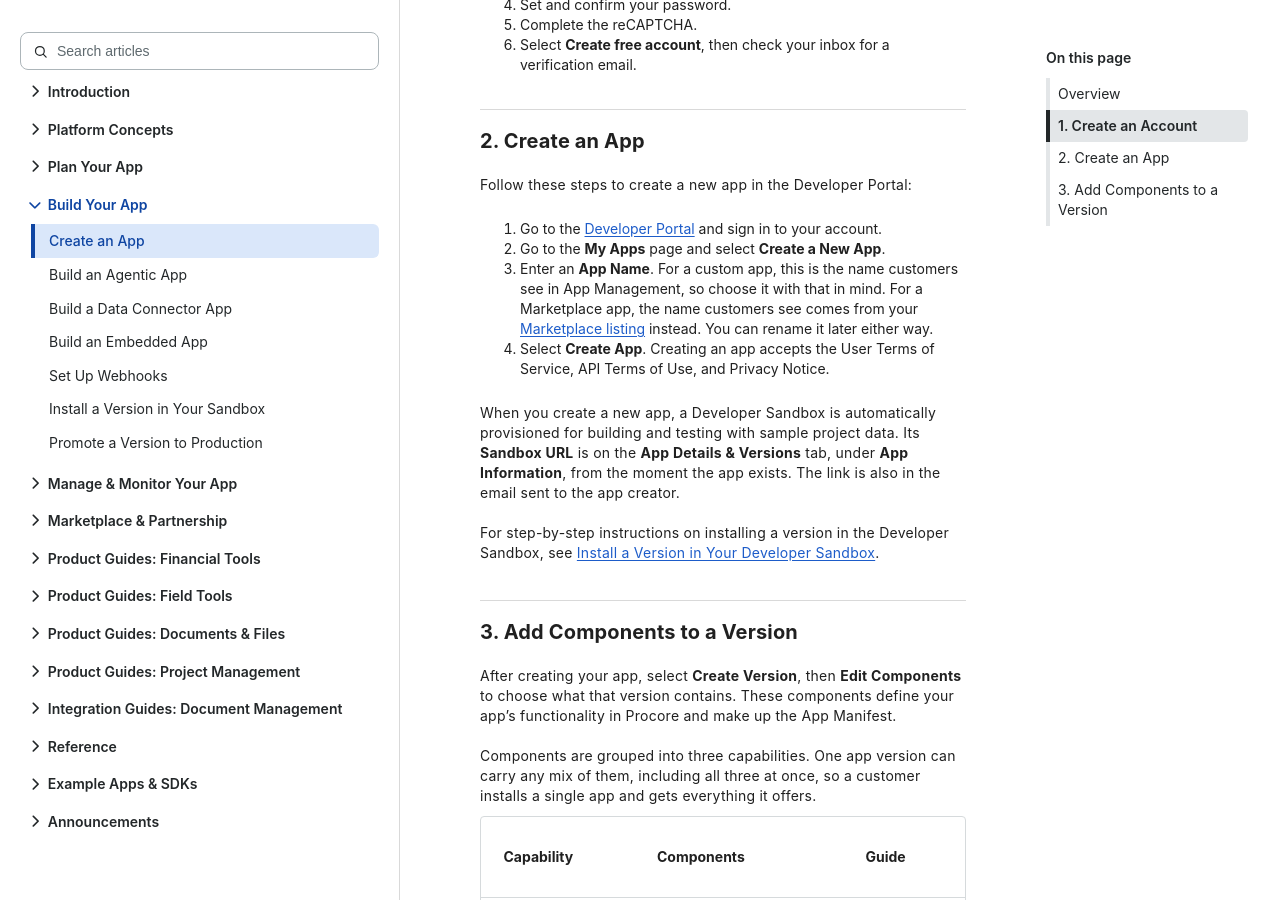
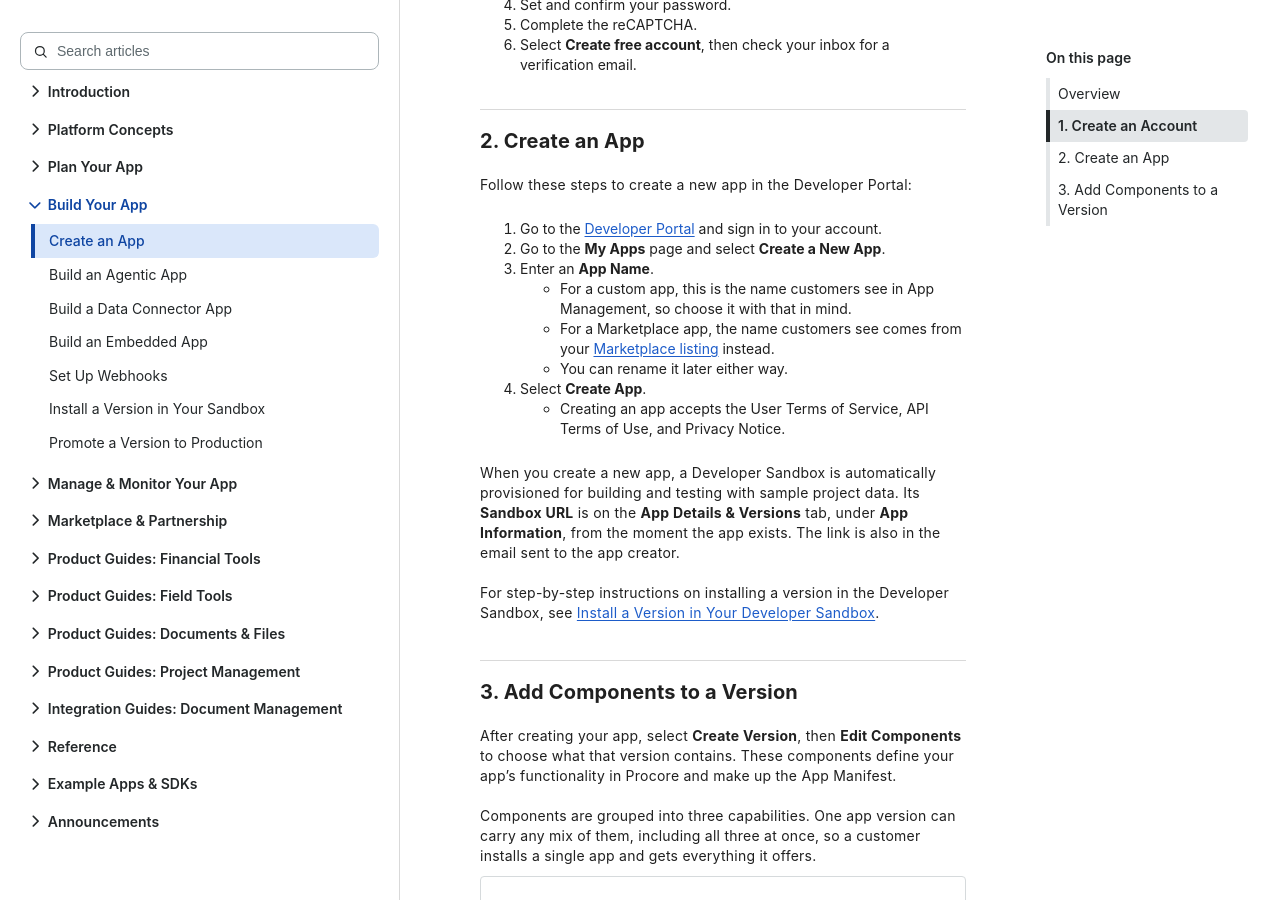
Before and after one commit to procore/documentation, a Jekyll site: the page built from building_applications/building_apps_create_new.md, in a window 1280 px wide and 900 px high, scrolled down 727 px. Built offline with Jekyll 4.4.1, drawn with Linux system fonts in a browser that asks for light colours; comment, search, counter and statistics services are not loaded.

```diff
--- a/building_applications/building_apps_create_new.md
+++ b/building_applications/building_apps_create_new.md
@@ -28,8 +28,12 @@ Follow these steps to create a new app in the Developer Portal:
 
 1. Go to the <a href="https://developers.procore.com/developers" target="_blank">Developer Portal</a> and sign in to your account.
 2. Go to the **My Apps** page and select **Create a New App**.
-3. Enter an **App Name**. For a custom app, this is the name customers see in App Management, so choose it with that in mind. For a Marketplace app, the name customers see comes from your [Marketplace listing]({{ site.url }}{{ site.baseurl }}{% link app_marketplace/marketplace_listing_guidelines.md %}) instead. You can rename it later either way.
-4. Select **Create App**. Creating an app accepts the User Terms of Service, API Terms of Use, and Privacy Notice.
+3. Enter an **App Name**.
+   - For a custom app, this is the name customers see in App Management, so choose it with that in mind.
+   - For a Marketplace app, the name customers see comes from your [Marketplace listing]({{ site.url }}{{ site.baseurl }}{% link app_marketplace/marketplace_listing_guidelines.md %}) instead.
+   - You can rename it later either way.
+4. Select **Create App**.
+   - Creating an app accepts the User Terms of Service, API Terms of Use, and Privacy Notice.
 
 When you create a new app, a Developer Sandbox is automatically provisioned for building and testing with sample project data. Its **Sandbox URL** is on the **App Details & Versions** tab, under **App Information**, from the moment the app exists. The link is also in the email sent to the app creator.
 
```
